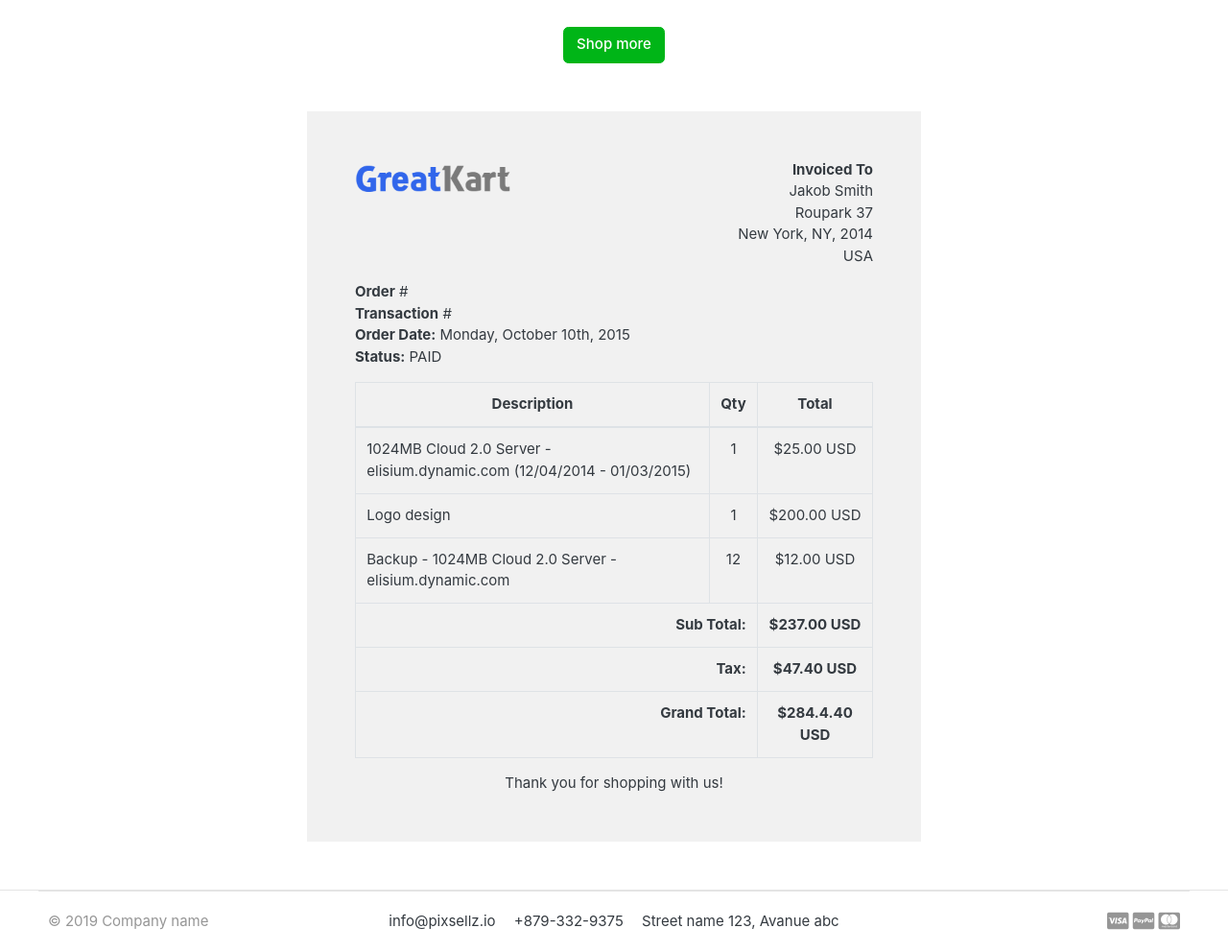
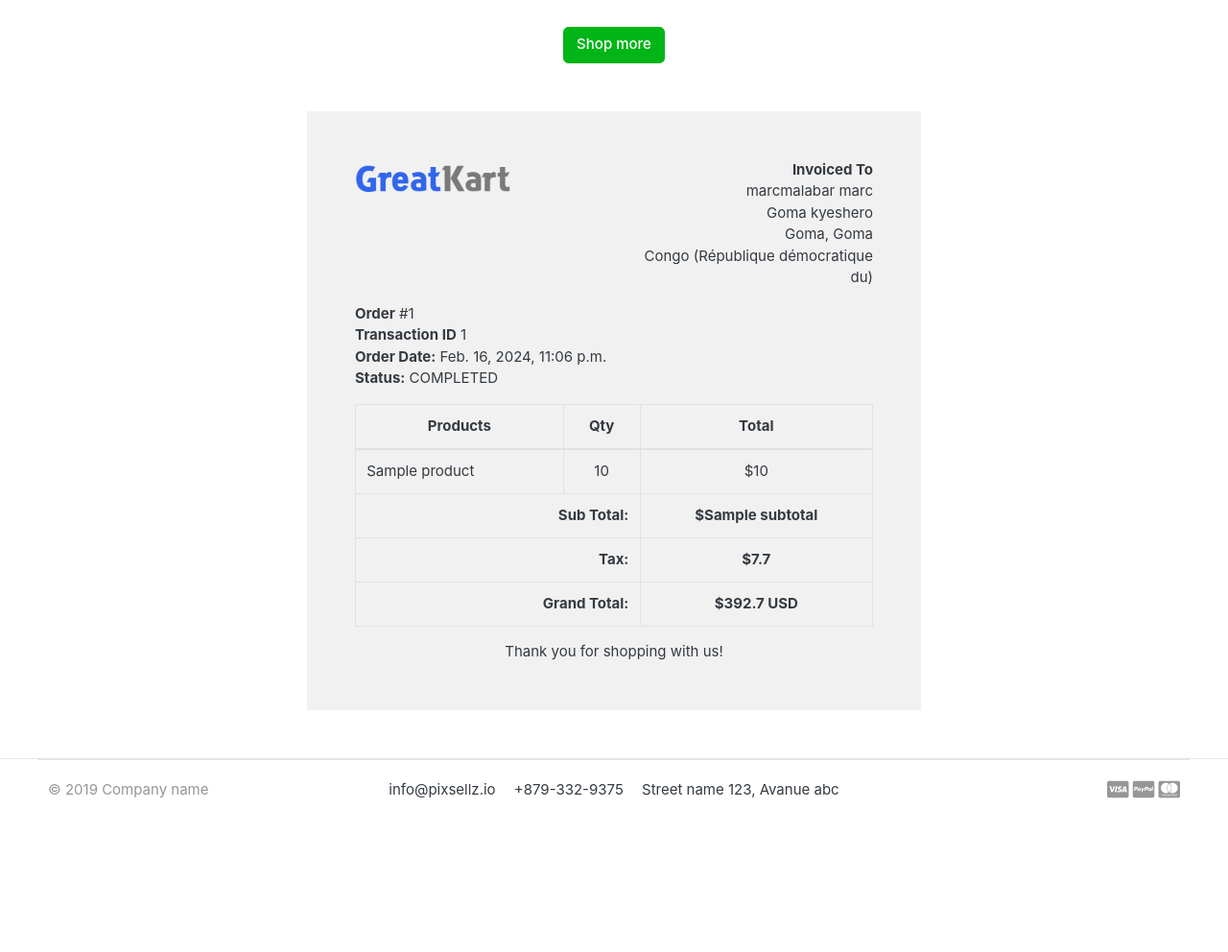
Before and after one commit to MarcNganduSudo/COM-CRED-GREEN, a Django app: template e_commerce/templates/orders/order_complete.html in a window 1280 px wide. Shown: the part 301-1293 px from the top of the page at 96% size. After the commit the page ends 1156 px from the top, so only its background shows below. Run offline with Django 5.2, Linux system fonts and the light colour scheme; data comes from the database, SQL or seed files in the repository; tables that the repository leaves empty hold one stand-in row (Sample ...); the template is opened without the code that fills it: values named after a table or form of the project are taken from there, most other values are stand-ins (such as "Sample title", 1, 10 or a date in 2020); some libraries are stand-ins or nearby versions; some web fonts are replaced.

Commit message:
unpeu d'erreur mais ca ira

```diff
--- a/e_commerce/templates/orders/order_complete.html
+++ b/e_commerce/templates/orders/order_complete.html
@@ -31,10 +31,10 @@
                             <div class="invoice-from">
                                 <ul class="list-unstyled text-right">
                                     <li><strong>Invoiced To</strong></li>
-                                    <li>Jakob Smith</li>
-                                    <li>Roupark 37</li>
-                                    <li>New York, NY, 2014</li>
-                                    <li>USA</li>
+                                    <li>{{ order.full_name }}</li>
+                                    <li>{{ order.full_address }}</li>
+                                    <li>{{ order.city }}, {{ order.state }}</li>
+                                    <li>{{ order.country }}</li>
                                 </ul>
                             </div>
                         </div>
@@ -44,10 +44,10 @@
                             <div class="invoice-details mt25">
                                 <div class="well">
                                     <ul class="list-unstyled mb0">
-                                        <li><strong>Order</strong> #</li>
-                                        <li><strong>Transaction</strong> #</li>
-                                        <li><strong>Order Date:</strong> Monday, October 10th, 2015</li>
-                                        <li><strong>Status:</strong> PAID</li>
+                                        <li><strong>Order</strong>  #{{ order_number }}</li>
+                                        <li><strong>Transaction ID</strong>  {{ transID }}</li>
+                                        <li><strong>Order Date:</strong> {{ order.created_at }}</li>
+                                        <li><strong>Status:</strong> {{ payment.status }}</li>
                                     </ul>
                                 </div>
                             </div>
@@ -57,41 +57,33 @@
                                     <table class="table table-bordered">
                                         <thead>
                                             <tr>
-                                                <th class="per70 text-center">Description</th>
+                                                <th class="per70 text-center">Products</th>
                                                 <th class="per5 text-center">Qty</th>
                                                 <th class="per25 text-center">Total</th>
                                             </tr>
                                         </thead>
                                         <tbody>
+                                            {% for item in ordered_products %}
                                             <tr>
-                                                <td>1024MB Cloud 2.0 Server - elisium.dynamic.com (12/04/2014 - 01/03/2015)</td>
-                                                <td class="text-center">1</td>
-                                                <td class="text-center">$25.00 USD</td>
+                                                <td>{{ item.product.product_name }}</td>
+                                                <td class="text-center">{{ item.quantity }}</td>
+                                                <td class="text-center">${{ item.product_price }}</td>
                                             </tr>
-                                            <tr>
-                                                <td>Logo design</td>
-                                                <td class="text-center">1</td>
-                                                <td class="text-center">$200.00 USD</td>
-                                            </tr>
-                                            <tr>
-                                                <td>Backup - 1024MB Cloud 2.0 Server - elisium.dynamic.com</td>
-                                                <td class="text-center">12</td>
-                                                <td class="text-center">$12.00 USD</td>
-                                            </tr>
+                                            {% endfor %}
                                         </tbody>
                                         <tfoot>
                                             <tr>
                                                 <th colspan="2" class="text-right">Sub Total:</th>
-                                                <th class="text-center">$237.00 USD</th>
+                                                <th class="text-center">${{ subtotal }}</th>
                                             </tr>
                                             <tr>
                                                 <th colspan="2" class="text-right">Tax:</th>
-                                                <th class="text-center">$47.40 USD</th>
+                                                <th class="text-center">${{ order.tax }}</th>
                                             </tr>
 
                                             <tr>
                                                 <th colspan="2" class="text-right">Grand Total:</th>
-                                                <th class="text-center">$284.4.40 USD</th>
+                                                <th class="text-center">${{ order.order_total }} USD</th>
                                             </tr>
                                         </tfoot>
                                     </table>
--- a/orders/models.py
+++ b/orders/models.py
@@ -57,11 +57,9 @@ class OrderProduct(models.Model):
     payment=models.ForeignKey(Payment,on_delete=models.SET_NULL,blank=True,null=True)
     user=models.ForeignKey(Accounts,on_delete=models.CASCADE)
     product=models.ForeignKey(Product,on_delete=models.CASCADE)
-    variation=models.ForeignKey(Variation,on_delete=models.CASCADE)
-    color=models.CharField(max_length=50)
-    size=models.CharField(max_length=50)
+    variations =models.ManyToManyField(Variation,blank=True)
     quantity=models.IntegerField()
-    product_price=models.FloatField
+    product_price=models.FloatField(default=0.0)
     ordered=models.BooleanField(default=False)
     created_at=models.DateTimeField(auto_now_add=True)
     updated_at=models.DateTimeField(auto_now=True)
```
Also changed, not shown: e_commerce/templates/orders/order_recieved_email.html (added, +7 -0 lines), e_commerce/templates/orders/payment.html (+20 -25 lines), orders/admin.py (+12 -1 lines), orders/views.py (+80 -3 lines), db.sqlite3, orders/migrations/0003_remove_orderproduct_color_remove_orderproduct_size.py (added), orders/migrations/0004_remove_orderproduct_variation_and_more.py (added), orders/migrations/0005_orderproduct_product_price.py (added).
